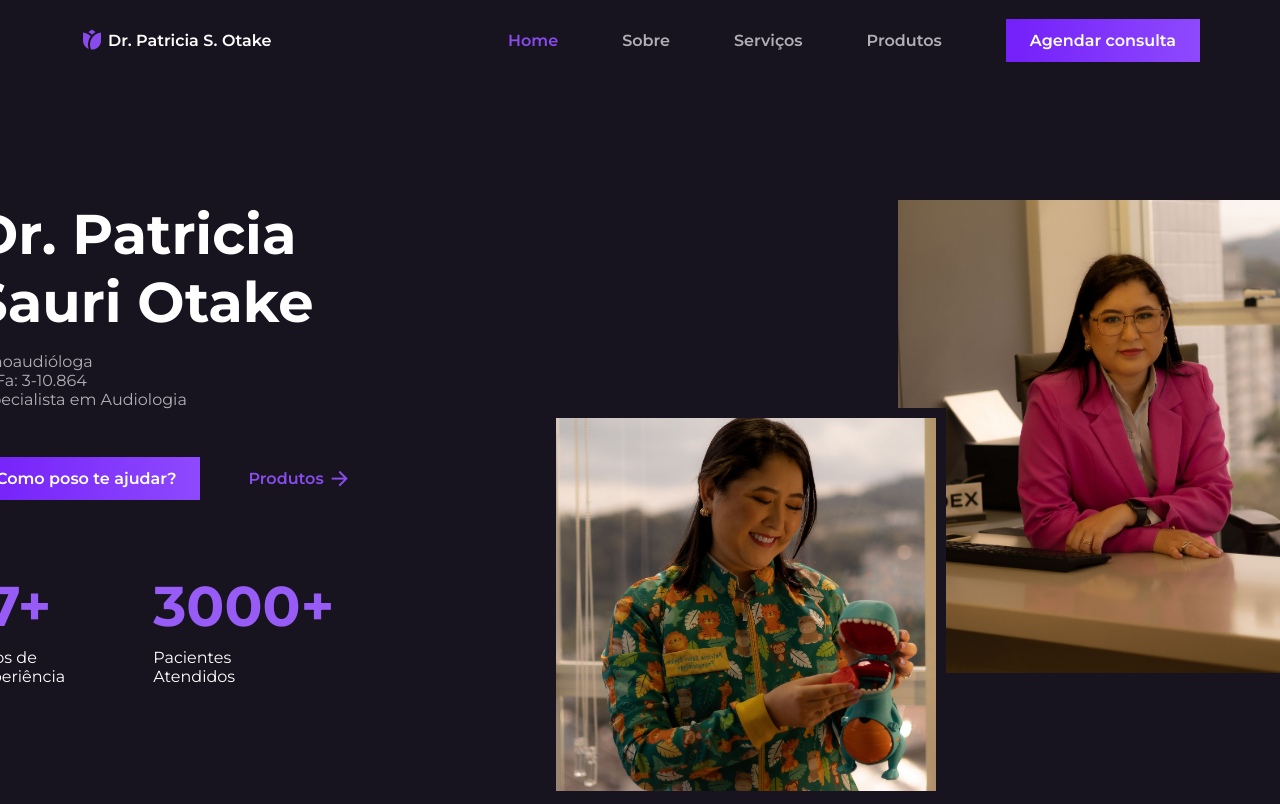
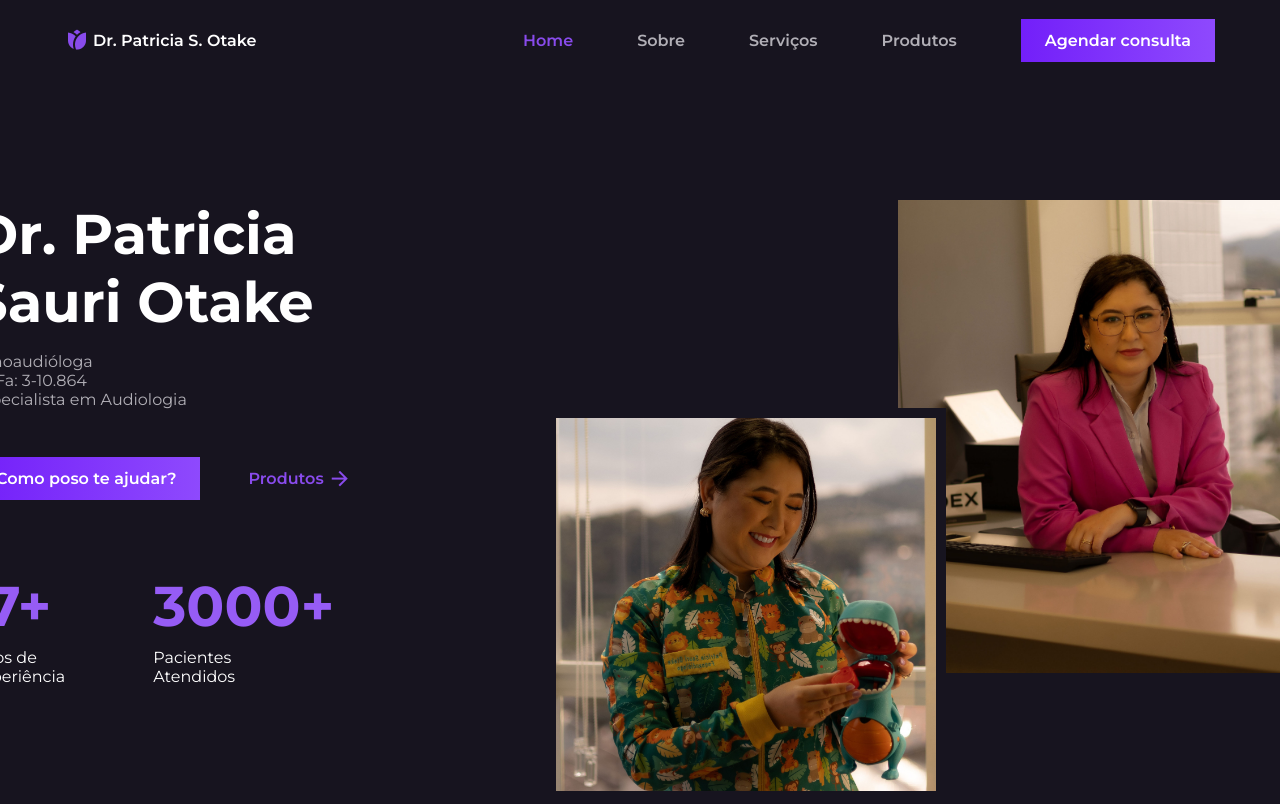
Before and after one commit to lucaspicon/site-patricia-website-main, a plain HTML site: page index.html in a window 1280 px wide. Shown: the top 804 px of the page. Drawn offline with nearby package versions, Linux system fonts and the light colour scheme.

Commit message:
Ajustar largura máxima da classe .container para 1150px

```diff
--- a/assets/css/styles.css
+++ b/assets/css/styles.css
@@ -100,7 +100,7 @@ img {
 
 /*=============== REUSABLE CSS CLASSES ===============*/
 .container {
-  max-width: 1120px;
+  max-width: 1150px;
   margin-inline: 1.5rem;
 }
 
```
